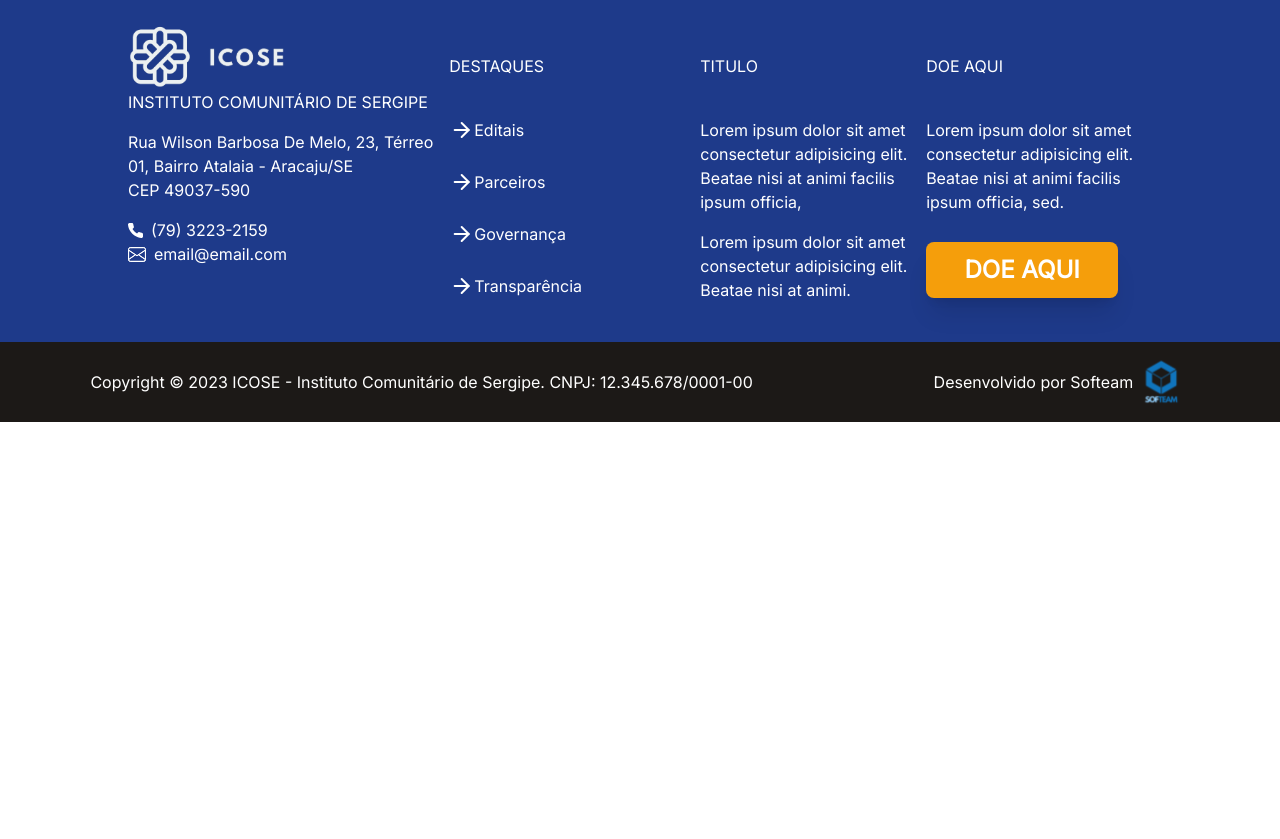
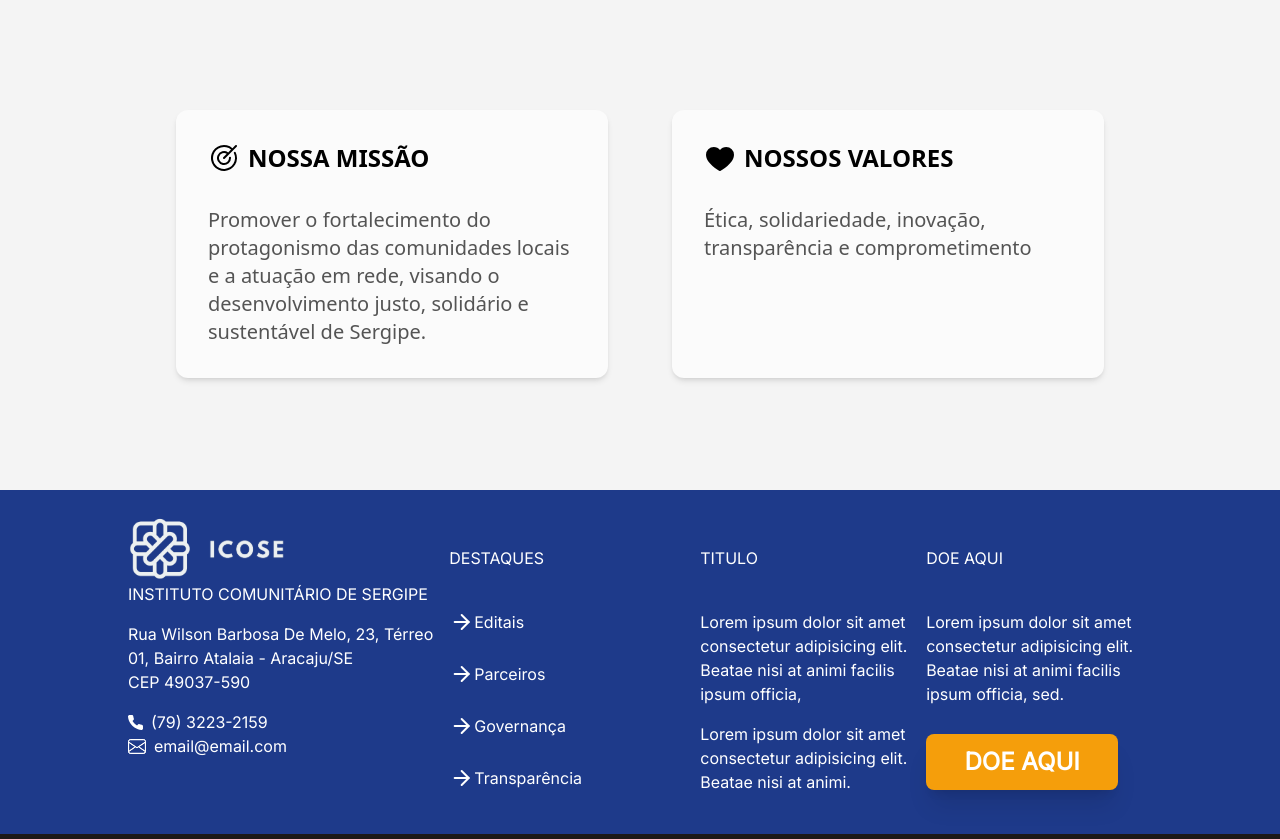
Before and after one commit to softeam-org/icose-web, a React (Vite) app: page / in a window 1280 px wide. Shown: the part 950-1789 px from the top of the page. Before the commit the page ends 1372 px from the top, so only its background shows below. Built offline with nearby package versions, Linux system fonts and the light colour scheme.

Commit message:
Adiciona cards à tela principal

```diff
--- a/src/Pages/Inicio.jsx
+++ b/src/Pages/Inicio.jsx
@@ -1,7 +1,25 @@
+import Card from "@/components/Inicio/Card"
+import { Target } from "@phosphor-icons/react";
+import { Heart } from "@phosphor-icons/react";
+
 function Home() {
   return (
-    <div className="flex-1">
+    <div className="flex-1 bg-background-section">
       <div className="w-full h-0 pt-[50%] bg-map bg-no-repeat bg-cover bg-center xl:p-0 xl:h-[50rem]"></div>
+      <div className="mx-44">
+        <div className="flex gap-16 my-28 flex-col xl:flex-row">
+          <Card
+            icon={<Target size={32} />}
+            title={"NOSSA MISSÃO"}
+            text={"Promover o fortalecimento do protagonismo das comunidades locais e a atuação em rede, visando o desenvolvimento justo, solidário e sustentável de Sergipe."}
+          />
+          <Card
+            icon={<Heart size={32} weight="fill" />}
+            title={"NOSSOS VALORES"}
+            text={"Ética, solidariedade, inovação, transparência e comprometimento"}
+          />
+        </div>
+      </div>
     </div>
   );
 }
```
